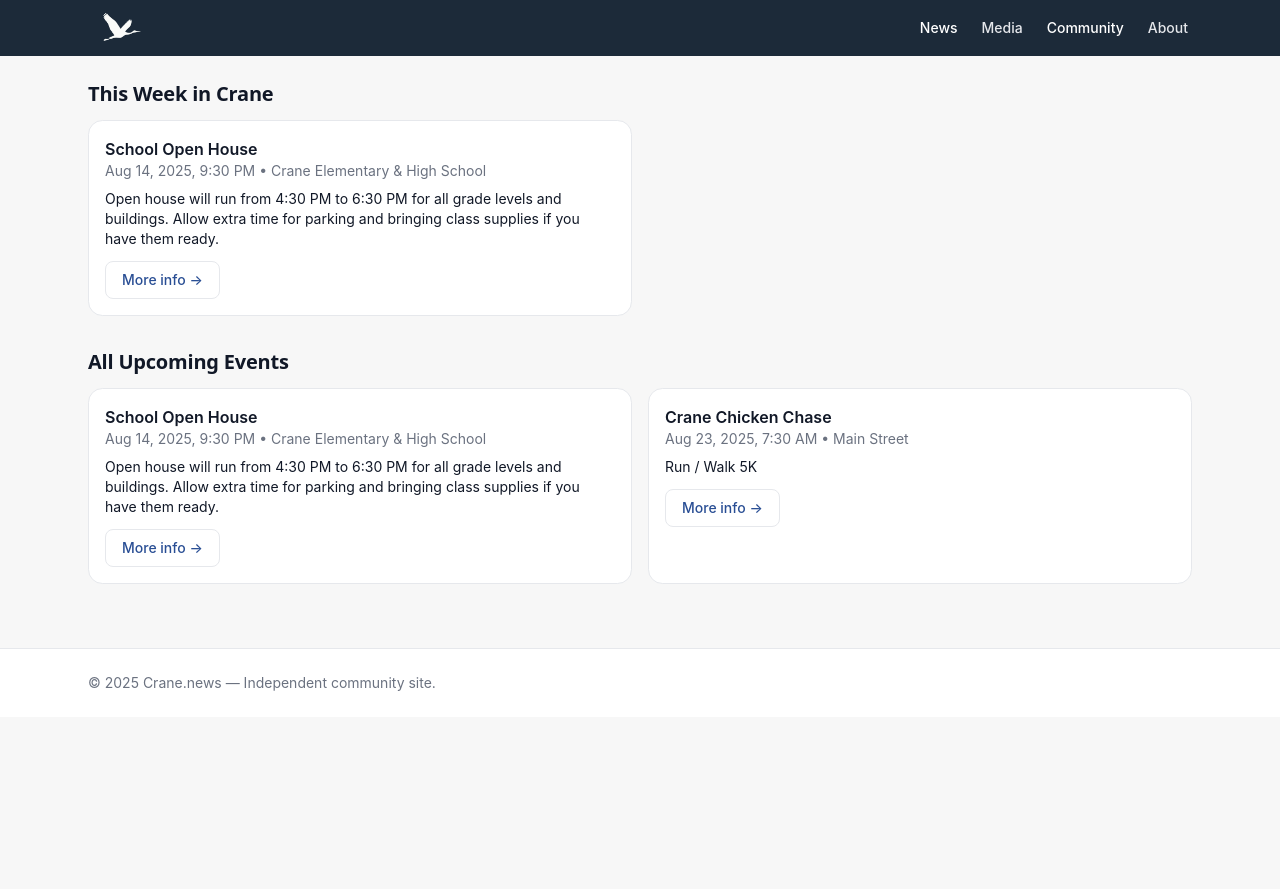
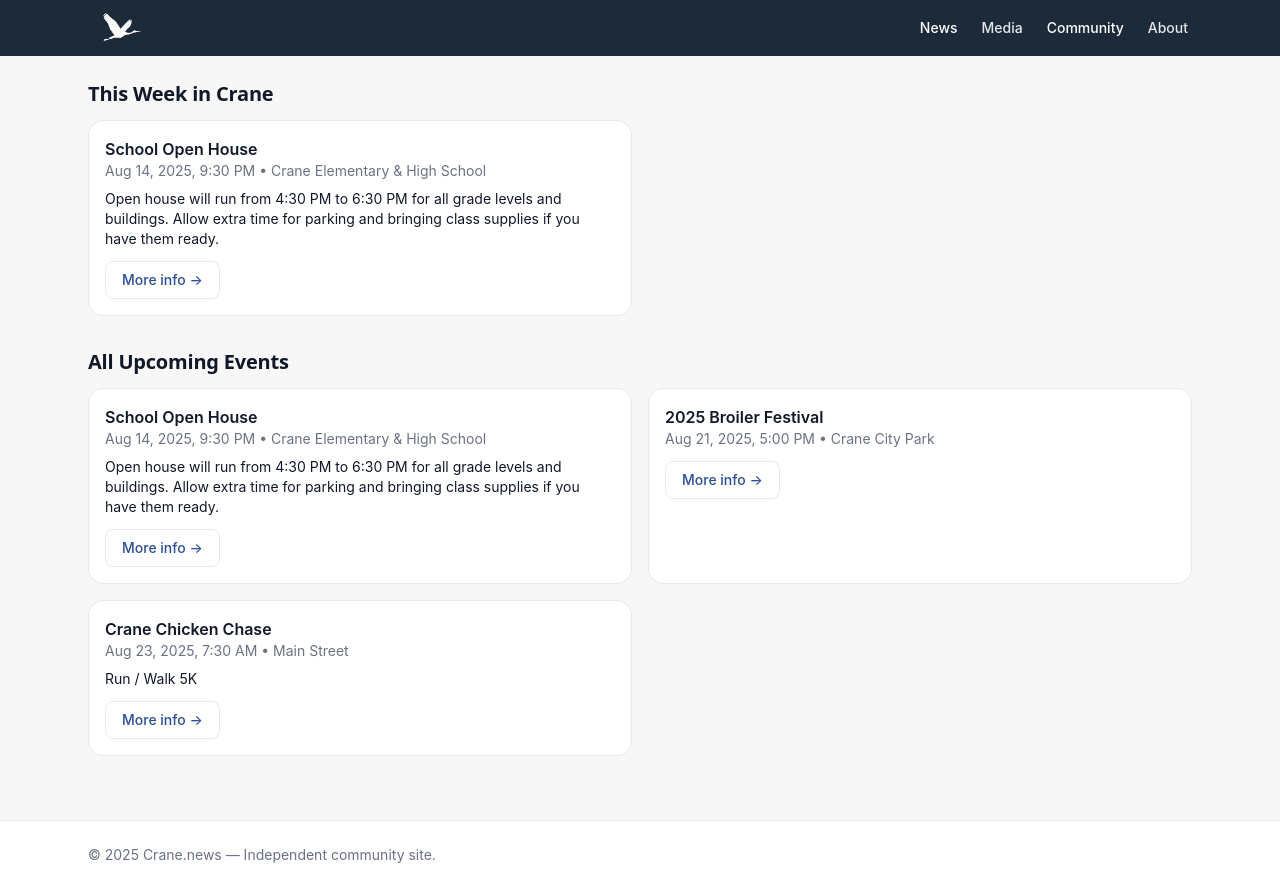
Before and after one commit to WarmMilkCodes/crane-news, a Next.js app: page /events in a window 1280 px wide. Before the commit the page ends 800 px from the top, so only its background shows below. Built offline with nearby package versions, Linux system fonts and the light colour scheme.

Commit message:
add broiler festival to events list

```diff
--- a/src/data/events.ts
+++ b/src/data/events.ts
@@ -10,14 +10,12 @@ export type Event = {
 };
 
 export const events: Event[] = [
-  // Example:
   {
-    id: "open-house-2025",
-    title: "School Open House",
-    when: "2025-08-14T16:30:00-05:00",
-    location: "Crane Elementary & High School",
-    description: "Open house will run from 4:30 PM to 6:30 PM for all grade levels and buildings. Allow extra time for parking and bringing class supplies if you have them ready.",
-    link: "https://www.crane.k12.mo.us/",
+    id: "broiler-festival-2025",
+    title: "2025 Broiler Festival",
+    when: "2025-08-21T17:00",
+    location: "Crane City Park",
+    link: "https://cranebroilerfestival.org/"
   },
   {
     id: "chicken-chase-2025",
@@ -27,6 +25,14 @@ export const events: Event[] = [
     description: "Run / Walk 5K",
     link: "https://facebook.com/events/s/crane-chicken-chase-5k/3705684569729412/"
   },
+  {
+    id: "open-house-2025",
+    title: "School Open House",
+    when: "2025-08-14T16:30:00-05:00",
+    location: "Crane Elementary & High School",
+    description: "Open house will run from 4:30 PM to 6:30 PM for all grade levels and buildings. Allow extra time for parking and bringing class supplies if you have them ready.",
+    link: "https://www.crane.k12.mo.us/",
+  }
 ];
 
 // ---------------------- Helpers ----------------------
```
